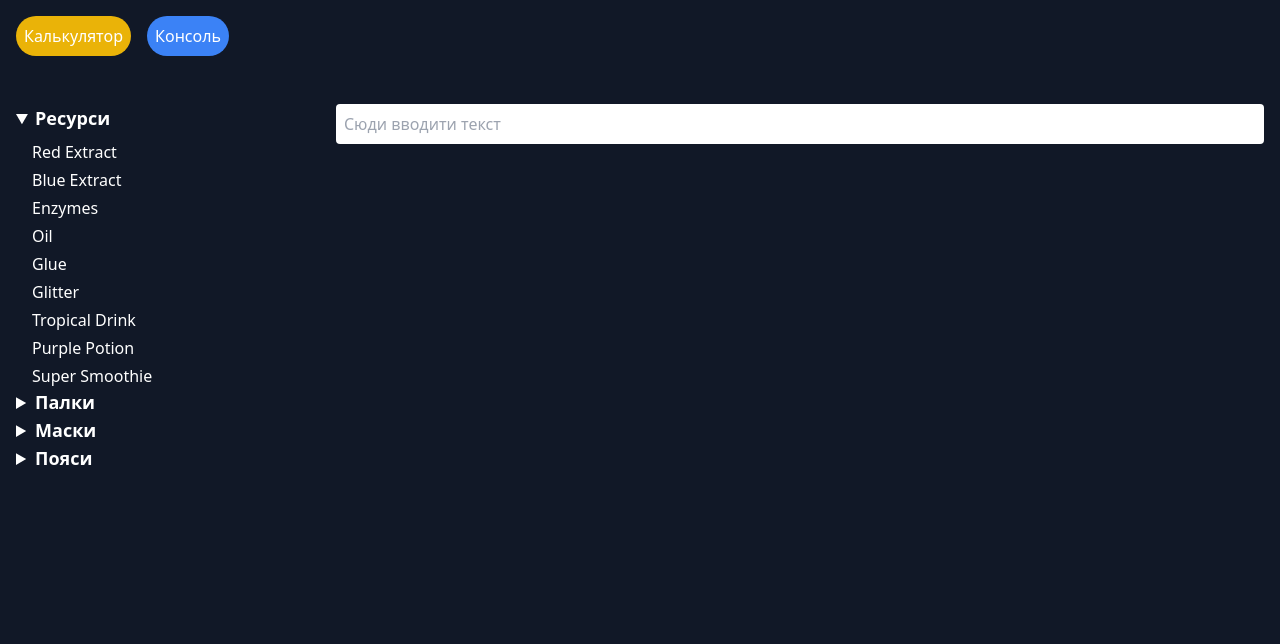
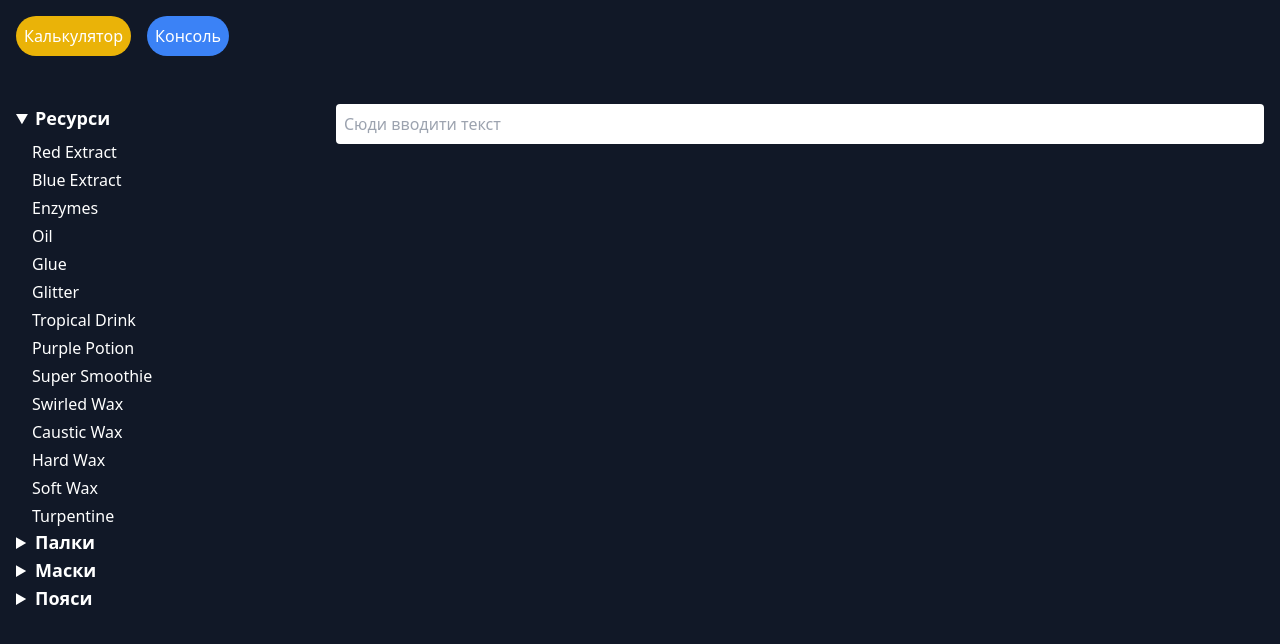
Before and after one commit to nikolay192/nikolay19.github.io, a plain HTML site: page index.html in a window 1280 px wide. Both pictures are taken after a click on the button "Консоль". Drawn offline with nearby package versions, Linux system fonts and the light colour scheme.

Commit message:
Update index.html

```diff
--- a/index.html
+++ b/index.html
@@ -39,13 +39,20 @@
           <li>Tropical Drink</li>
           <li>Purple Potion</li>
           <li>Super Smoothie</li>
+          <li>Swirled Wax</li>
+          <li>Caustic Wax</li>
+          <li>Hard Wax</li>
+          <li>Soft Wax</li>
+          <li>Turpentine</li>
         </ul>
       </details>
       <details>
         <summary class="cursor-pointer text-lg font-bold">Палки</summary>
         <ul class="ml-4 mt-2 space-y-1">
+          <li>Petal Wand</li>
+          <li>Tide Popper</li>
           <li>Dark Scythe</li>
-          <li>Tide Popper</li>
+          <li>Gummy Baller</li>
         </ul>
       </details>
       <details>
@@ -53,6 +60,8 @@
         <ul class="ml-4 mt-2 space-y-1">
           <li>Gummy Mask</li>
           <li>Demon Mask</li>
+          <li>Diamond Mask</li>
+          <li>Honey Mask</li>
         </ul>
       </details>
       <details>
@@ -60,6 +69,7 @@
         <ul class="ml-4 mt-2 space-y-1">
           <li>Gummy Belt</li>
           <li>Honey Belt</li>
+          <li>Supreme Star Amulet</li>
         </ul>
       </details>
     </div><!-- Основна консоль -->
@@ -102,11 +112,47 @@
     const ingredients = {
       "super smoothie": {
         ingredients: ["3 Purple Potion", "1 Red Extract", "1 Blue Extract", "1 Oil", "1 Enzymes", "1 Glitter"],
-        methods: "Крафт у Blender. Потрібно мати всі інгредієнти."
+        methods: "Крафт у Blender."
       },
       "purple potion": {
         ingredients: ["3 Red Extract", "3 Blue Extract", "3 Enzymes", "3 Oil", "1 Glitter"],
-        methods: "Отримується через крафт у Blender."
+        methods: "Крафт у Blender."
+      },
+      "oil": {
+        ingredients: ["3 Sunflower Seed", "3 Pineapple", "3 Enzymes"],
+        methods: "Крафт у Blender. Може бути отримано за квести або з коробок."
+      },
+      "enzymes": {
+        ingredients: ["10 Pineapple", "10 Royal Jelly", "1 Oil"],
+        methods: "Крафт у Blender."
+      },
+      "glue": {
+        ingredients: ["10 Gumdrops", "1 Royal Jelly", "1 Enzymes"],
+        methods: "Крафт або з подарунків, коробок."
+      },
+      "glitter": {
+        ingredients: ["25 Moon Charm", "1 Magic Bean", "1 Oil"],
+        methods: "Крафт або отримання з Moon Sprout."
+      },
+      "tropical drink": {
+        ingredients: ["3 Coconut", "3 Pineapple", "3 Oil"],
+        methods: "Крафт у Blender."
+      },
+      "red extract": {
+        ingredients: ["50 Strawberry"],
+        methods: "Крафт або випадання з червоних коробок."
+      },
+      "blue extract": {
+        ingredients: ["50 Blueberry"],
+        methods: "Крафт або випадання з синіх коробок."
+      },
+      "dark scythe": {
+        ingredients: ["150 Red Extract", "150 Enzymes", "150 Super Smoothie", "1 Turpentine", "5 Caustic Wax", "5 Super Coconuts"],
+        methods: "Крафт у Red HQ після виконання Spirit Bear квестів."
+      },
+      "gummy baller": {
+        ingredients: ["150 Blue Extract", "150 Enzymes", "150 Super Smoothie", "1 Turpentine", "5 Caustic Wax", "5 Super Coconuts"],
+        methods: "Крафт у Gummy Lair після отримання Gummy Mask."
       }
     };
 
```
